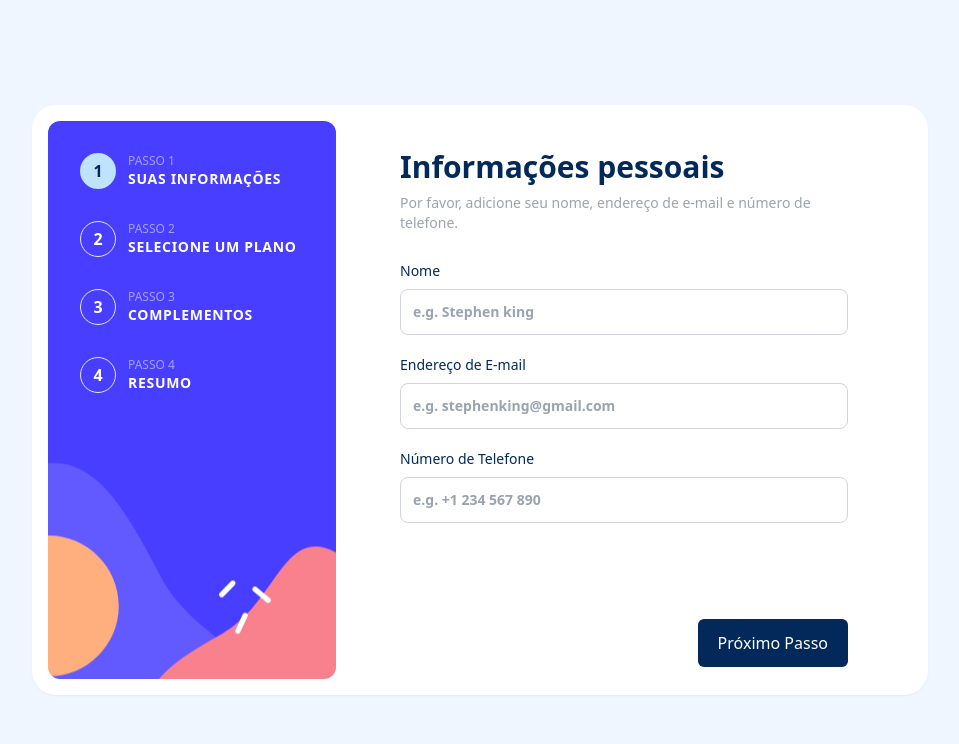
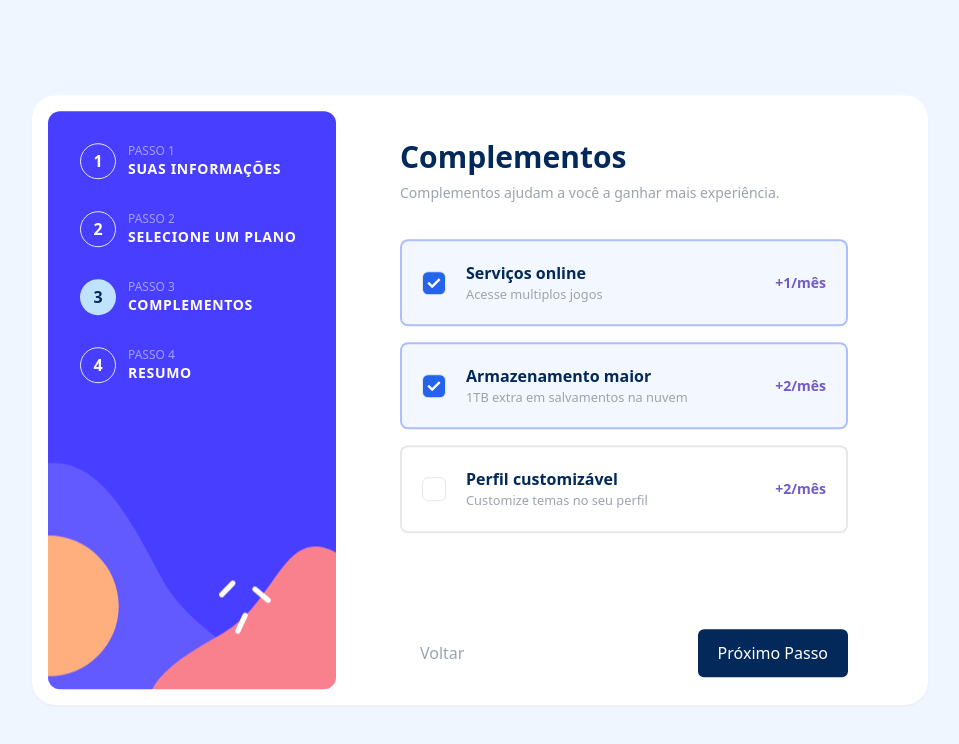
Before and after one commit to AltamiroF-22/Formul-rio-Multietapas, a Nuxt app: page / in a window 1280 px wide. Shown: the top 744 px of the page, without its empty margins (160-1119 px from the left). Built offline with nearby package versions, Linux system fonts and the light colour scheme.

Commit message:
ons component

```diff
--- /dev/null
+++ b/components/Ons.vue
@@ -0,0 +1,43 @@
+<template>
+  <div
+    :class="[
+      'border-2 flex p-5 rounded-lg justify-between items-center cursor-pointer transition hover:border-[#adbeff]',
+      selected ? 'border-[#adbeff] bg-[#f0f6ff]/80' : '',
+    ]"
+  >
+    <div class="flex gap-5 items-center">
+      <div
+        :class="[
+          'w-6 h-6 p-1 rounded-md border flex items-center justify-center',
+          selected ? 'bg-blue-600' : '',
+        ]"
+      >
+        <img
+          v-if="selected"
+          :src="CheckMark"
+          alt="check icon"
+          class="w-4 h-4"
+        />
+      </div>
+      <div class="flex flex-col">
+        <p class="text-[#02295a] font-semibold">{{ title }}</p>
+        <small class="text-gray-400">{{ subtitle }}</small>
+      </div>
+    </div>
+    <span class="text-[#735bc7] font-semibold text-sm">
+      +{{ isYearly ? price * 10 : price }}/{{ isYearly ? "ano" : "mês" }}</span
+    >
+  </div>
+</template>
+
+<script setup>
+import CheckMark from "@/assets/images/icon-checkmark.svg";
+
+defineProps({
+  title: String,
+  subtitle: String,
+  price: String,
+  isYearly: { type: Boolean, default: false },
+  selected: { type: Boolean, default: false },
+});
+</script>
--- a/pages/index.vue
+++ b/pages/index.vue
@@ -138,6 +138,29 @@
               title="Complementos"
               subTitle="Complementos ajudam a você a ganhar mais experiência."
             />
+            <div class="flex flex-col w-full gap-4 mt-9">
+              <Ons
+                title="Serviços online"
+                subtitle="Acesse multiplos jogos"
+                :isYearly="formData.isYearly"
+                price="1"
+                :selected="true"
+              />
+              <Ons
+                title="Armazenamento maior"
+                subtitle="1TB extra em salvamentos na nuvem"
+                :isYearly="formData.isYearly"
+                price="2"
+                :selected="true"
+              />
+              <Ons
+                title="Perfil customizável"
+                subtitle="Customize temas no seu perfil"
+                :isYearly="formData.isYearly"
+                price="2"
+                :selected="false"
+              />
+            </div>
           </div>
           <!-- STEP 4 -->
           <div v-if="step.valueOf() === 4">
@@ -182,6 +205,7 @@ import advancedIcon from "@/assets/images/icon-advanced.svg";
 import proIcon from "@/assets/images/icon-pro.svg";
 
 import { ref, watch } from "vue";
+import Ons from "~/components/Ons.vue";
 
 // Definição dos passos
 const stepsData = [
@@ -210,6 +234,7 @@ const formData = ref({
   planSelected: "Arcade",
   planPrice: 9,
   isYearly: false,
+  ons:{onlineService:''}
 });
 
 // Erros dos inputs
@@ -302,4 +327,6 @@ const onBack = () => {
 const onNext = () => {
   if (step.value < 4) step.value = (step.value + 1) as STEPS;
 };
+onNext();
+onNext();
 </script>
```
